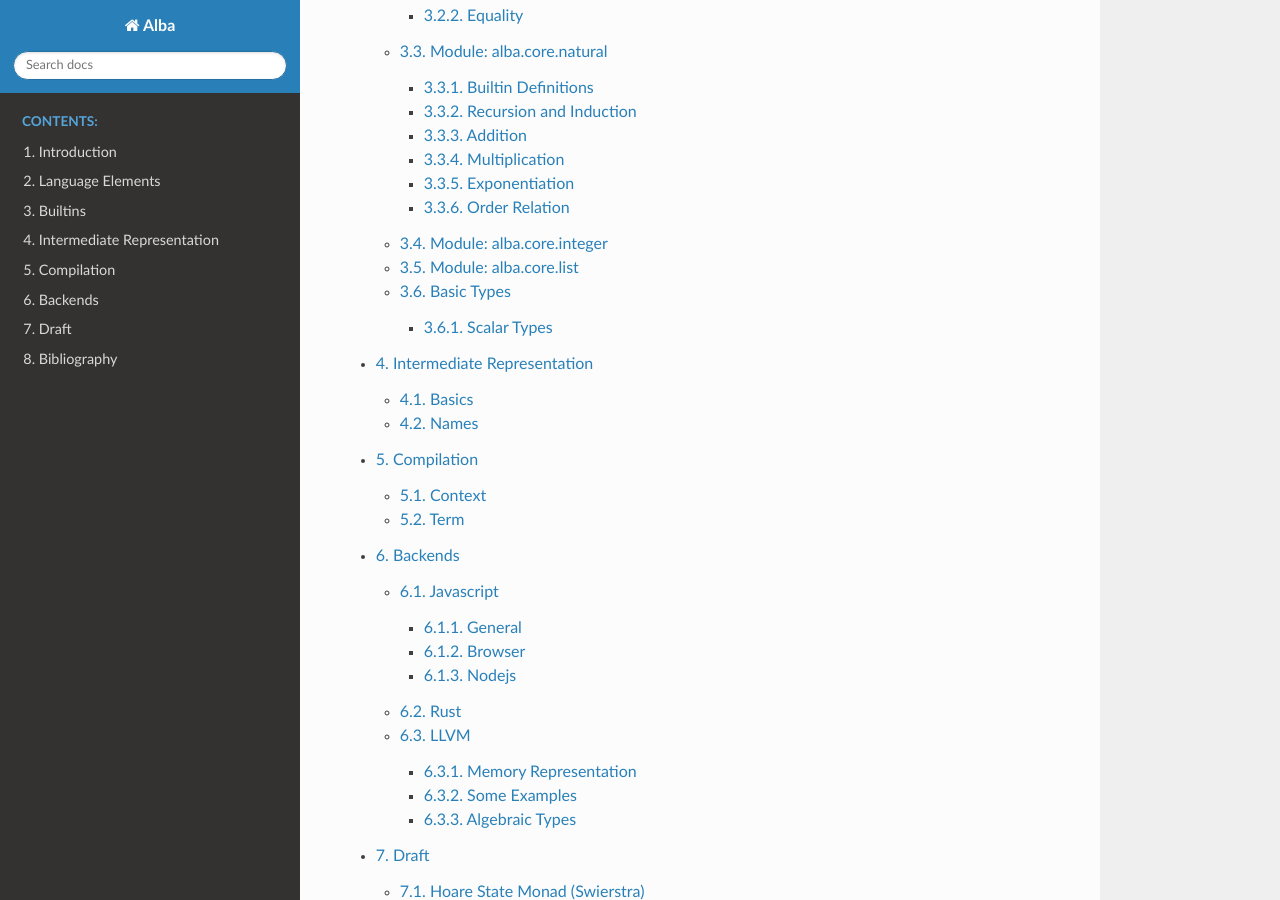
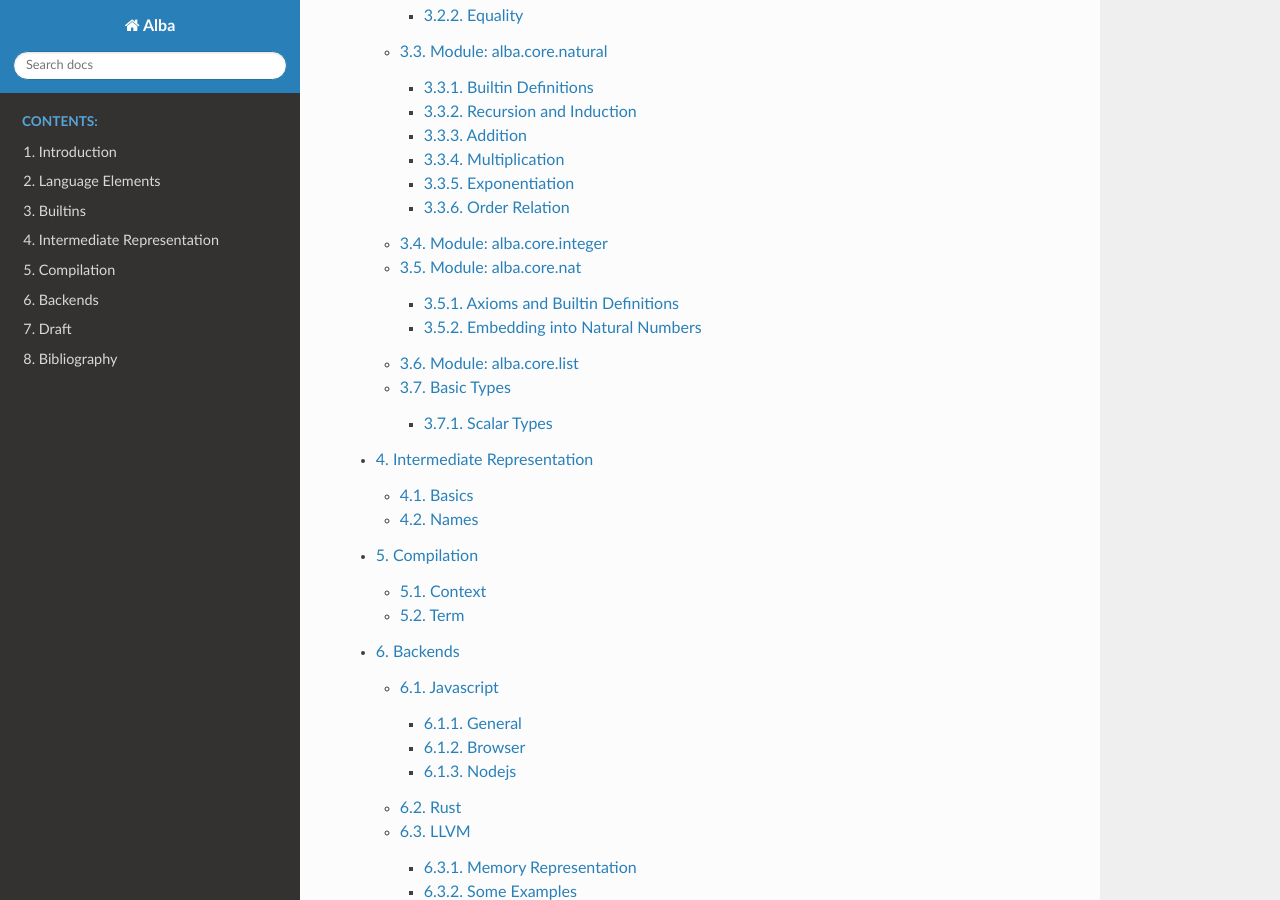
Before and after one commit to alba-lang/lang-spec, a Sphinx documentation site: the page built from sphinx/source/index.rst, in a window 1280 px wide and 900 px high, scrolled down 2064 px. Built offline with Sphinx 7.4.7 and the Read the Docs theme 2.0.0, drawn with Linux system fonts in a browser that asks for light colours; some of the changed lines change nothing that is shown.

Commit message:
Added first draft of module 'nat'
	modified:   sphinx/source/builtin/index.rst
	new file:   sphinx/source/builtin/nat.rst

```diff
--- a/sphinx/source/builtin/index.rst
+++ b/sphinx/source/builtin/index.rst
@@ -14,5 +14,6 @@ builtin types and the corresponding functions reside all in the package
     logic
     natural
     integer
+    nat
     list
     basic-types
--- /dev/null
+++ b/sphinx/source/builtin/nat.rst
@@ -0,0 +1,60 @@
+********************************************************************************
+Module: alba.core.nat
+********************************************************************************
+
+
+
+
+Axioms and Builtin Definitions
+================================================================================
+
+.. code-block::
+
+    Nat: Any
+
+    Nat.zero: Nat
+    Nat.one:  Nat
+
+    Nat.toNatural:   Nat -> Nat
+    Nat.fromNatural: Natural -> Nat
+
+    Nat.embed (a: Nat): fromNatural (to natural a) = a
+
+    Nat.(+): Nat -> Nat -> Nat
+    Nat.(*): Nat -> Nat -> Nat
+
+    Nat.(=?): all (a b: Nat): Decision (a = b)
+
+    Nat.(<=): Nat -> Nat -> Prop
+    Nat.(<=?): all (a b: Nat): Decision (a <= b)
+
+    Nat.zeroDefinition: zero = fromNatural zero
+    Nat.oneDefinition:  one  = fromNatural one
+
+    Nat.plusDefinition {a b: Nat}:
+            a + b = fromNatural (toNatural a + toNatural b)
+
+    Nat.multDefinition {a b: Nat}:
+            a * b = fromNatural (toNatural a * toNatural b)
+
+    Nat.leDefinition {a b: Nat}: a <= b <-> toNatural a <= toNatural b
+
+
+Embedding into Natural Numbers
+================================================================================
+
+An embedding is always injective. Therefore we can prove that ``toNatural`` is
+injective by the embedding property and properties of equality.
+
+.. code-block::
+
+    Nat.injective {a b: Nat}: toNatural a = toNatural b -> a = b
+    :=
+        \ eq :=
+            (=).(
+                flip (embed {a})            -- a = fromNatural (toNatural a)
+                +
+                inject fromNatural eq
+                +
+                embed {b}                   -- fromNatural (toNatural b) = b
+            )
```
